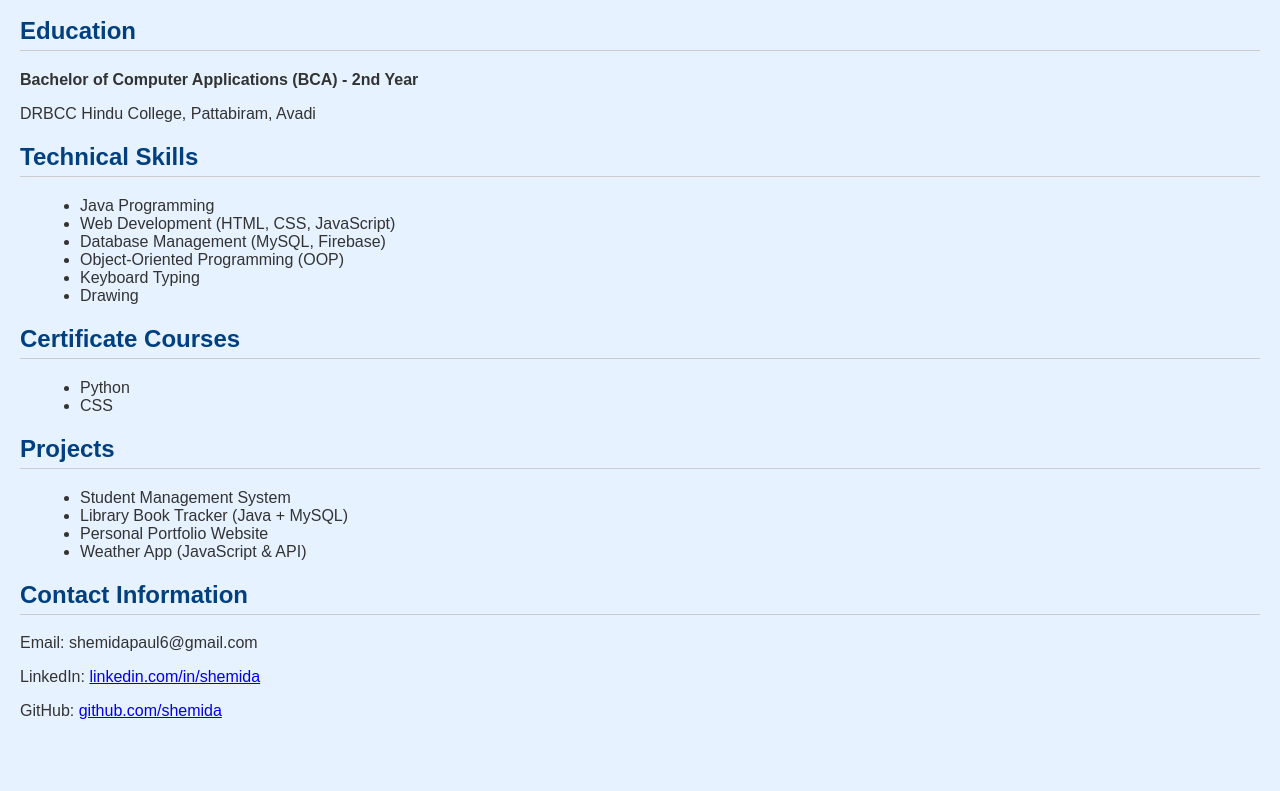
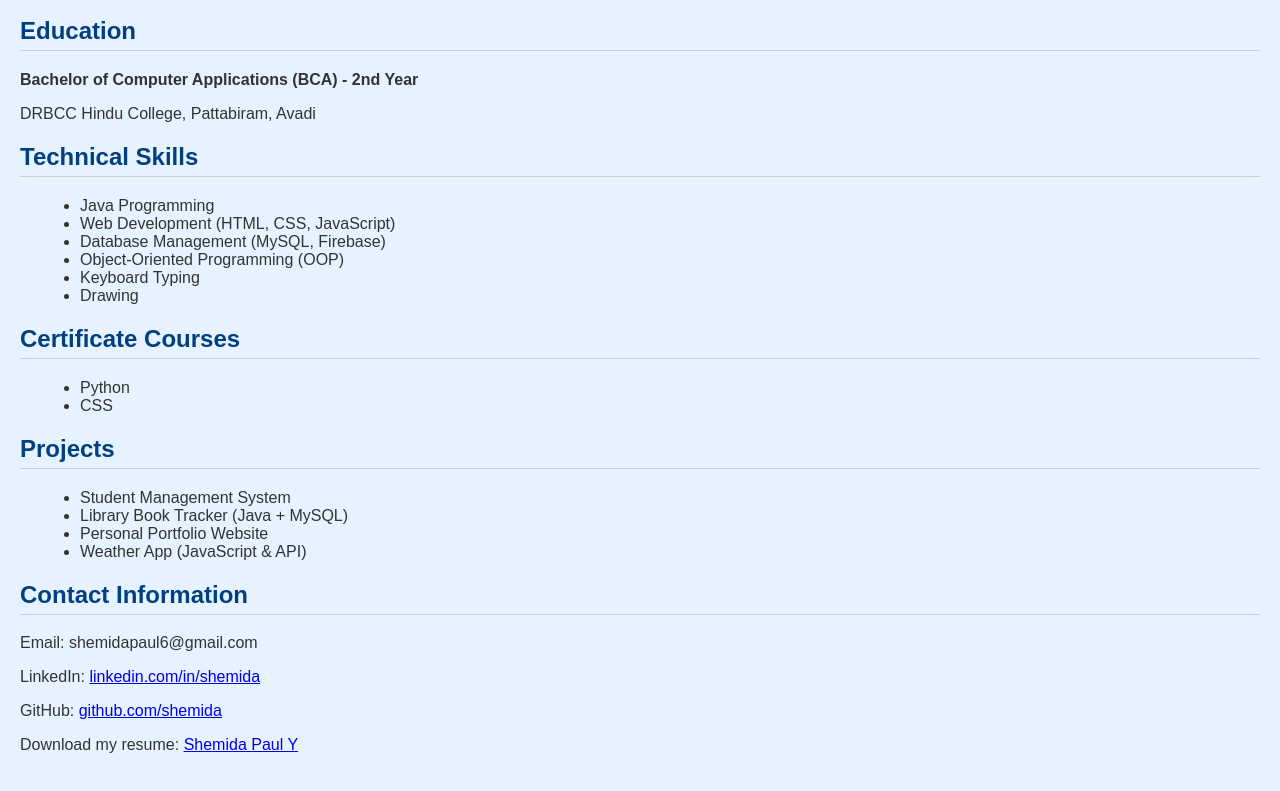
Before and after one commit to SHEMIDA-111/digitalportfolio, a plain HTML site: page index.html in a window 1280 px wide. Shown: the part 329-1120 px from the top of the page. Before the commit the page ends 1089 px from the top, so only its background shows below. Drawn offline with Linux system fonts and the light colour scheme.

Commit message:
Update index.html

```diff
--- a/index.html
+++ b/index.html
@@ -88,6 +88,7 @@
     <p>Email: shemidapaul6@gmail.com</p>
     <p>LinkedIn: <a href="https://linkedin.com/in/shemida" target="_blank">linkedin.com/in/shemida</a></p>
     <p>GitHub: <a href="https://github.com/shemida" target="_blank">github.com/shemida</a></p>
+    <p>Download my resume: <a href="Shemida_Resume.pdf" target="_blank">Shemida Paul Y</a></p>
   </div>
 </body>
 </html>
```
